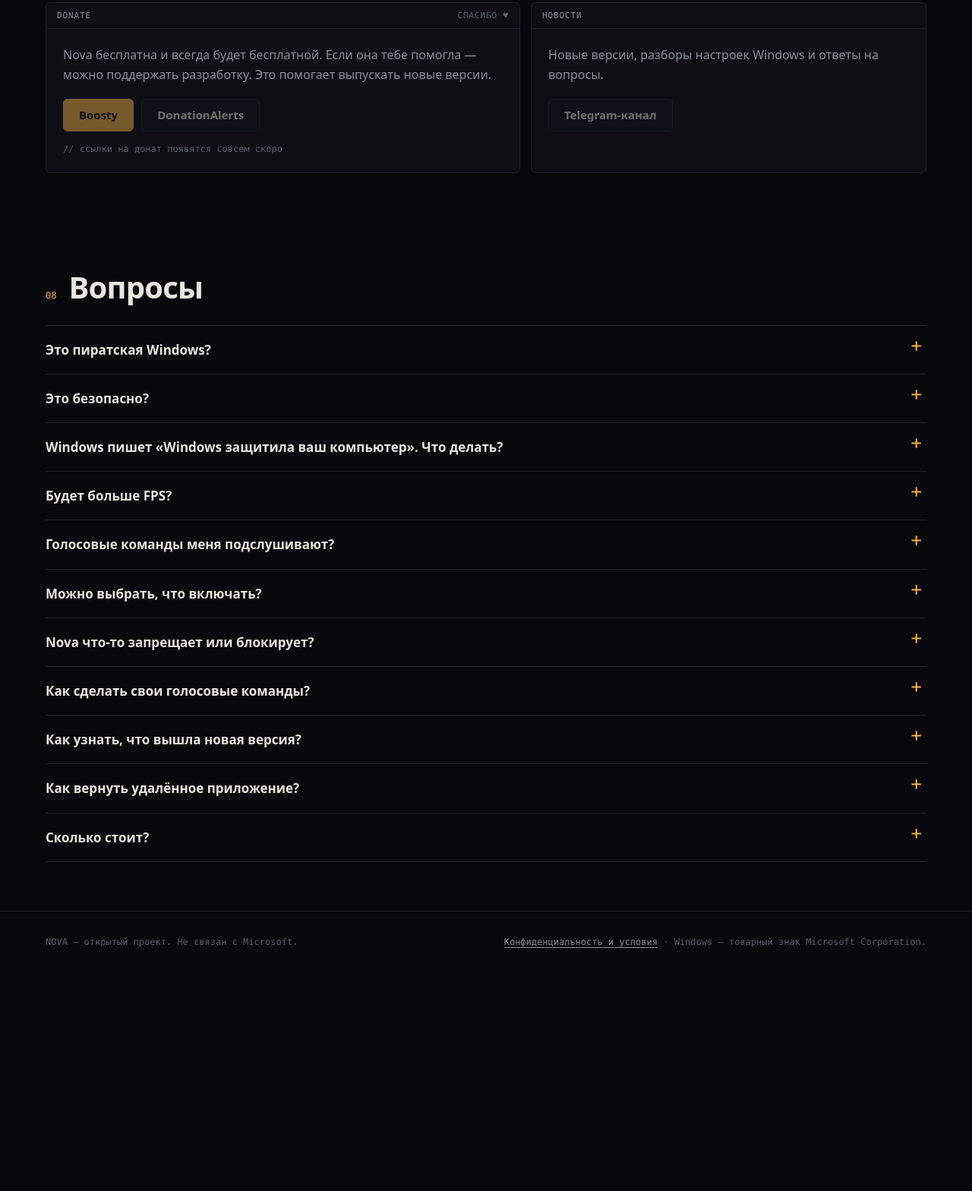
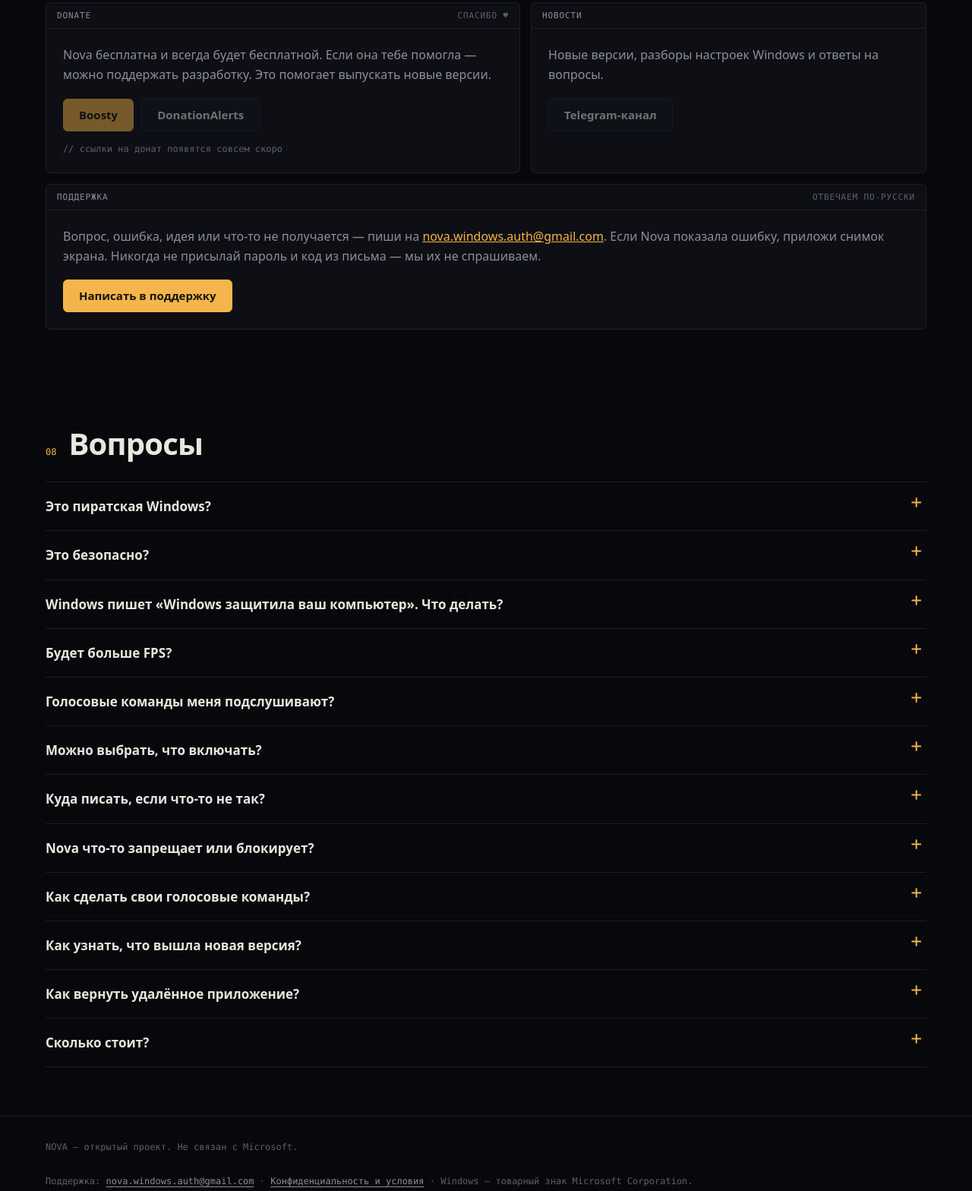
Before and after one commit to vezin0v0-cmyk/my-project, a plain HTML site: page docs/index.html in a window 1280 px wide. Shown: the part 5710-7278 px from the top of the page at 76% size. Before the commit the page ends 7004 px from the top, so only its background shows below. Drawn offline with Linux system fonts and the light colour scheme; animation ran at ten frames a second.

Commit message:
Почта поддержки nova.windows.auth@gmail.com — на сайте, в кабинете, письмах и программе
На главной: панель «поддержка», вопрос в FAQ и ссылка в подвале.
В кабинете: подсказка под входом, на экране кода и кнопка «Написать в поддержку».
В письмах: «ответь на это письмо — оно придёт в поддержку».
В программе: адрес под пунктом 12 и в каждом сообщении об ошибке.

Co-Authored-By: Claude Opus 5.5 <noreply@anthropic.com>
Claude-Session: https://claude.ai/code/session_017ZzZr9NWipRVD35pXbuJMy

```diff
--- a/docs/index.html
+++ b/docs/index.html
@@ -194,6 +194,8 @@
   /* Поддержка */
   .support { display: grid; grid-template-columns: 1.2fr 1fr; gap: 14px; align-items: stretch; }
   .support .body { padding: 22px; }
+  .support .support-mail { grid-column: 1 / -1; }
+  .support-mail a:not(.btn) { color: var(--accent); }
   .support p { color: var(--muted); margin: 0 0 18px; }
   .donate { display: flex; flex-wrap: wrap; gap: 10px; }
   .note { font: 12px/1.5 var(--mono); color: var(--dim); margin-top: 14px; }
@@ -528,6 +530,13 @@
             <div class="donate" id="channel"></div>
           </div>
         </div>
+        <div class="panel reveal support-mail">
+          <div class="panel-head"><b>поддержка</b><span>отвечаем по-русски</span></div>
+          <div class="body">
+            <p>Вопрос, ошибка, идея или что-то не получается — пиши на <a href="mailto:nova.windows.auth@gmail.com?subject=Nova">nova.windows.auth@gmail.com</a>. Если Nova показала ошибку, приложи снимок экрана. Никогда не присылай пароль и код из письма — мы их не спрашиваем.</p>
+            <div class="donate"><a class="btn primary" href="mailto:nova.windows.auth@gmail.com?subject=Nova">Написать в поддержку</a></div>
+          </div>
+        </div>
       </div>
     </div>
   </section>
@@ -561,6 +570,10 @@
         <p>Да. Всё в файле <code>config.json</code>: <code>true</code> — включено, <code>false</code> — выключено. Пункт 4 в меню Nova открывает этот файл. Описание каждой настройки — в <code>src/tweaks.json</code>. Проще — в <a href="app.html#login">кабинете</a>: отметь нужное и скачай готовый файл.</p>
       </details>
       <details>
+        <summary>Куда писать, если что-то не так?</summary>
+        <p>На почту поддержки <a href="mailto:nova.windows.auth@gmail.com?subject=Nova">nova.windows.auth@gmail.com</a>: вопросы, ошибки, идеи — всё туда. Письма Nova тоже приходят только с этого адреса. Пароль и код из письма никогда никому не присылай.</p>
+      </details>
+      <details>
         <summary>Nova что-то запрещает или блокирует?</summary>
         <p>Нет. Windows остаётся обычной Windows — просто настроенной под тебя. Любой пункт можно выключить, а любой запуск — отменить одной кнопкой. Где Windows позволяет, Nova меняет настройку так, что переключатель в Параметрах остаётся у тебя. Часть настроек Windows разрешает менять только «политиками» — тогда переключатель станет серым с надписью «управляет организация»; выключи пункт или нажми «Отменить», и он снова твой.</p>
       </details>
@@ -587,7 +600,7 @@
 <footer>
   <div class="wrap">
     <span>NOVA — открытый проект. Не связан с Microsoft.</span>
-    <span><a href="privacy.html">Конфиденциальность и условия</a> · Windows — товарный знак Microsoft Corporation.</span>
+    <span>Поддержка: <a href="mailto:nova.windows.auth@gmail.com?subject=Nova">nova.windows.auth@gmail.com</a> · <a href="privacy.html">Конфиденциальность и условия</a> · Windows — товарный знак Microsoft Corporation.</span>
   </div>
 </footer>
 
```
Also changed, not shown: docs/CLEAN-INSTALL.md (+2 -0 lines), docs/app.html (+5 -1 lines), docs/email/confirm-signup.html (+1 -1 lines), docs/email/password-changed.html (+1 -1 lines), docs/email/reset-password.html (+1 -1 lines), docs/privacy.html (+3 -2 lines), README.md, 3 other files.
